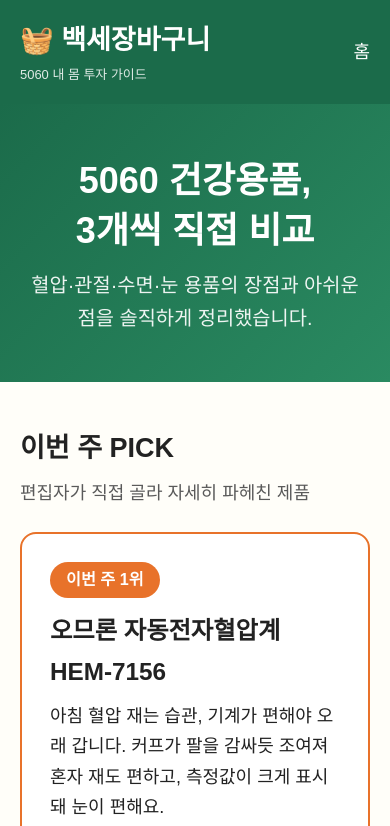
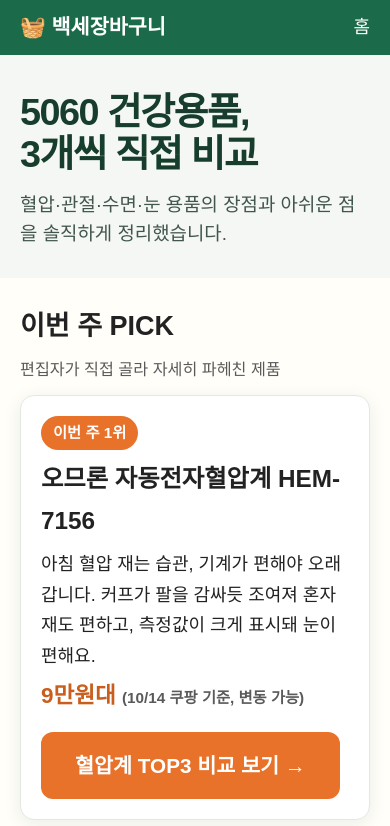
Before and after one commit to bella-lim/baekse-cart, a plain HTML site: page index.html in a window 390 px wide. Shown: the top 826 px of the page. Drawn offline with Linux system fonts and the light colour scheme.

Commit message:
Add new styles for header, hero, and sections

```diff
--- a/style.css
+++ b/style.css
@@ -183,3 +183,26 @@
   padding: 14px 18px;
   margin-bottom: 16px;
 }
+
+
+/* 3초 테스트: 핵심 메시지를 먼저 읽히게 하고 장식을 줄입니다. */
+.site-header { padding: 12px 0; }
+.brand { font-size: 1.15rem; line-height: 1.2; }
+.brand small { display: none; }
+.hero { background: #F4F7F4; color: var(--text); padding: 44px 0 36px; text-align: left; }
+.hero h1 { color: #173D2C; font-size: clamp(2.1rem, 5vw, 3.2rem); line-height: 1.12; letter-spacing: -0.04em; max-width: 760px; margin: 0 0 16px; }
+.hero p { color: #42564B; font-size: 1.05rem; line-height: 1.5; max-width: 680px; opacity: 1; }
+.section { padding-top: 30px; }
+.section-sub { font-size: 0.9rem; margin-bottom: 12px; }
+.pick { border: 1px solid #E2E9E3; border-radius: 14px; box-shadow: 0 4px 18px rgba(25,54,38,0.08); }
+.pick .tag { font-size: 0.85rem; padding: 4px 12px; margin-bottom: 8px; }
+.cat-card { padding: 20px; box-shadow: none; border-color: #E2E9E3; }
+.cat-card .icon { display: none; }
+.trust { margin-top: 28px; }
+@media (max-width: 600px) {
+  .hero { padding: 36px 0 30px; }
+  .hero h1 { font-size: 2.1rem; }
+  .section { padding-top: 26px; }
+  .pick { padding: 20px; }
+  .cat-card { padding: 16px; }
+}
```
